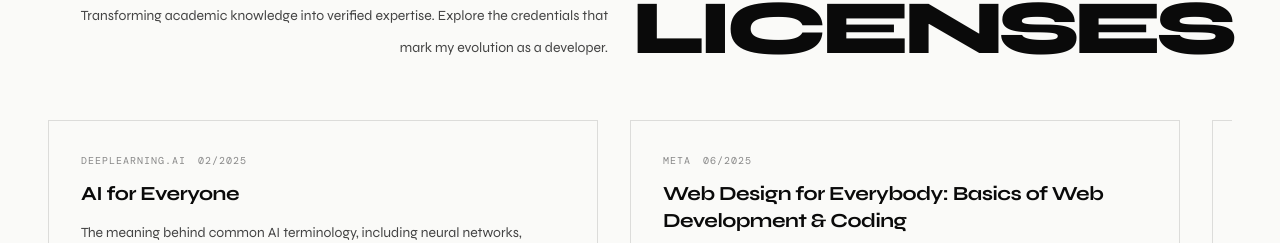
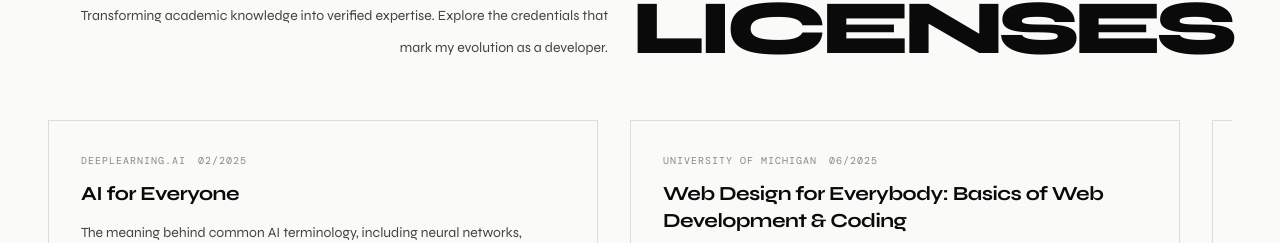
Before and after one commit to ldanh270/portfolio, a Next.js app: page /about in a window 1280 px wide. Shown: the part 2575-2818 px from the top of the page. Built offline with nearby package versions, Linux system fonts and the light colour scheme; a web font is replaced by a local one.

Commit message:
fix: fix data for certificates

```diff
--- a/src/components/sections/about/AboutLicences.tsx
+++ b/src/components/sections/about/AboutLicences.tsx
@@ -72,8 +72,8 @@ const certificates: Certification[] = [
 			"Web Development Tools",
 			"Web Content",
 		],
-		url: "https://coursera.org/verify/front-end",
-		issuer: "Meta",
+		url: "https://www.coursera.org/account/accomplishments/specialization/certificate/463Z20U8VUU2",
+		issuer: "University of Michigan",
 	},
 	{
 		label: "12/2025",
```
